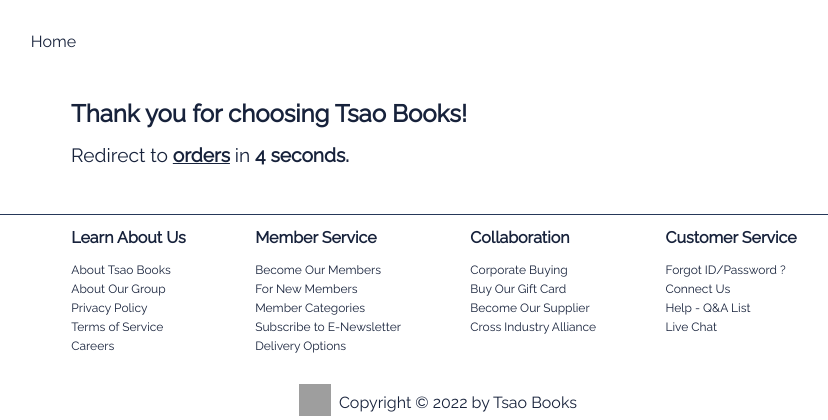
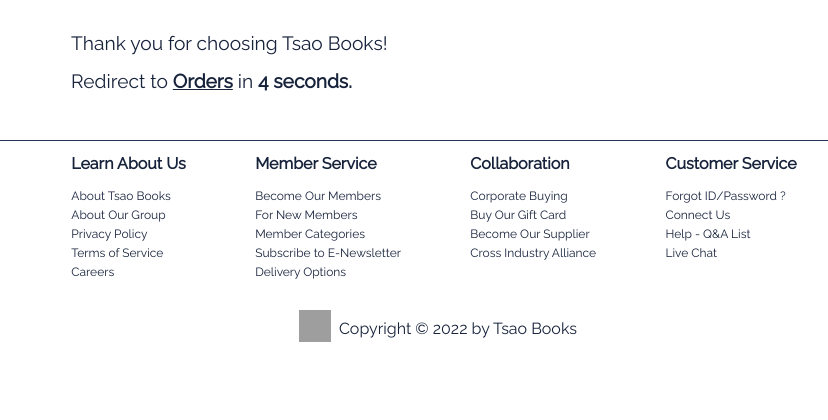
Before and after one commit to stevetsaoch/Ecommerce, a Django app: template templates/checkout/payment_successful.html in a window 1280 px wide. Shown: the part 111-531 px from the top of the page, without its empty margins (206-1034 px from the left). Run offline with Django 4.2, Linux system fonts and the light colour scheme; the template is opened without the code that fills it, so the values that code supplies are empty; grey boxes are pictures that could not be loaded.

Commit message:
fix some error

```diff
--- a/static/checkout/css/payment.css
+++ b/static/checkout/css/payment.css
@@ -134,8 +134,7 @@
 }
 
 .paymentSuccess__thankyou {
-    font-weight: 600;
-    font-size: 1.5rem;
+    font-size: 1.2rem;
 }
 
 .paymentSuccess__redirect {
--- a/static/orders/css/orders.css
+++ b/static/orders/css/orders.css
@@ -211,6 +211,7 @@ textarea {
 
 .issue__reported__content a{
     font-weight: 600;
+    text-decoration: underline;
 }
 
 #countmesg {
--- a/templates/account/dashboard/orders/order_issue_email_success.html
+++ b/templates/account/dashboard/orders/order_issue_email_success.html
@@ -12,9 +12,6 @@ Issue Reported
 {% endblock %}
 {% block sub_base_content %}
 <div class="issue__reported">
-    <div class="issue__reported__title">
-        Issue Reported
-    </div>
     <div class="issue__reported__content">
         <div>We will process your issue as soon as possible, thanks for your patience.</div>
         <div>
--- a/templates/checkout/payment_successful.html
+++ b/templates/checkout/payment_successful.html
@@ -10,13 +10,6 @@ Payment Selection
 {% static 'checkout/css/payment.css' %}
 {% endblock stylesheet1 %}
 
-{% block sub_base_title %}
-<div class="basket__title">
-    <div class="payment__bean__home">
-        <a href="{% url 'store:store_home' %}"> Home </a>
-    </div>
-</div>
-{% endblock %}
 
 {% block sub_base_content %}
 
@@ -25,7 +18,7 @@ Payment Selection
     Thank you for choosing Tsao Books!
   </div>
   <div class="paymentSuccess__redirect">
-    Redirect to <a href="{% url 'orders:user_orders' %}">orders</a> in <span id="countmesg"></span>
+    Redirect to <a href="{% url 'orders:user_orders' %}">Orders</a> in <span id="countmesg"></span>
   </div>
 </div>
 
--- a/templates/store/single.html
+++ b/templates/store/single.html
@@ -110,7 +110,7 @@
                 <div class="addItem__basketWishlist">
                     {% if product.inventory == 0 %}
                     <div class="addItem__addtoBasket">
-                        <button type="button" id="add-button" value="{{product.id}}" disabled>Add to basket
+                        <button class="isDisabled" type="button" id="add-button" value="{{product.id}}">Add to basket
                         </button>
                     </div>
                     {% else %}
```
Also changed, not shown: static/store/css/single.css (+7 -0 lines).
